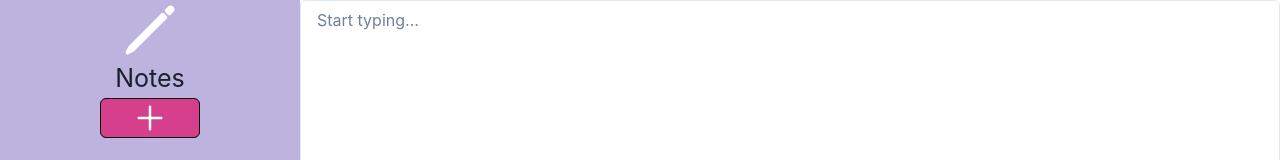
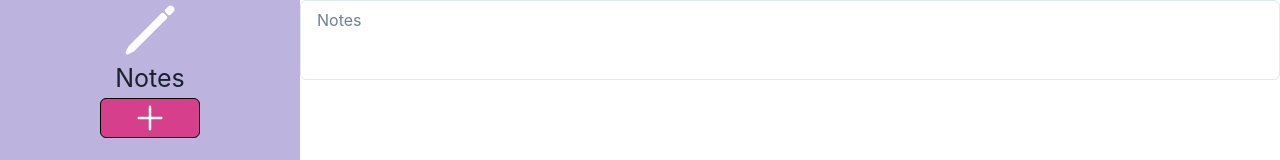
Before and after one commit to ohthatbaguk/Notes, a React (Create React App) app: page / in a window 1280 px wide. Shown: the top 160 px of the page. Built offline with nearby package versions, Linux system fonts and the light colour scheme.

Commit message:
Prepared tags for work

```diff
--- a/src/App.tsx
+++ b/src/App.tsx
@@ -16,15 +16,16 @@ export interface INote {
   id: string;
   title: string;
   content: string;
+  tags: string[];
 }
 
 function App() {
   const [activeNoteId, setActiveNoteId] = useState<string>("");
-  const [notes, setNotes] = useState<INote[]>(getFromLocalStorage("todos"));
+  const [notes, setNotes] = useState<INote[]>(getFromLocalStorage("notes"));
   const [isOpen, setIsOpen] = useState<boolean>(false);
 
   useEffect(() => {
-    saveToLocalStorage("todos", notes);
+    saveToLocalStorage("notes", notes);
   }, [notes]);
 
   const activeNote = notes.find((note) => note.id === activeNoteId);
@@ -50,7 +51,6 @@ function App() {
   };
 
   const deleteNote = (activeNote?: INote): void => {
-    console.log(activeNote);
     if (!activeNote) return;
     setNotes((prevNotes) => {
       const newNotes = [...prevNotes];
@@ -60,7 +60,7 @@ function App() {
   };
 
   const handleButtonClick = (): void => {
-    const note: INote = { id: uuidv4(), title: "", content: "" };
+    const note: INote = { id: uuidv4(), title: "", content: "", tags: [] };
     saveNote(note);
     setActiveNoteId(note.id);
   };
--- a/src/app.module.scss
+++ b/src/app.module.scss
@@ -61,7 +61,7 @@ ul li {
 
 .textarea {
   resize: none;
-  min-height: 90% !important;
+
 }
 
 .title {
--- a/src/components/Note/NoteEditor.tsx
+++ b/src/components/Note/NoteEditor.tsx
@@ -17,10 +17,14 @@ export default function NoteEditor({ saveNote, editNote, note }: INoteParams) {
   const updateNotes = (text: string, note: INote) => {
     const [title, ...content] = text.split("\n");
     const contentLines = content.join("\n");
+
+    const regex = /#[0-9A-Za-zА-Яа-яё]+/g;
+    const tags = contentLines.match(regex) ?? [];
+
     if (note) {
-      editNote({ id: note.id, title: title, content: contentLines });
+      editNote({ id: note.id, title: title, content: contentLines, tags });
     } else {
-      saveNote({ id: uuidv4(), title: title, content: contentLines });
+      saveNote({ id: uuidv4(), title: title, content: contentLines, tags });
     }
   };
 
@@ -41,8 +45,13 @@ export default function NoteEditor({ saveNote, editNote, note }: INoteParams) {
         className={styles.textarea}
         value={text}
         onChange={handleChange}
-        placeholder="Start typing..."
+        placeholder="Notes"
       />
+      <ul>
+        {note?.tags.map((item) => (
+          <li key={note?.id}>{item}</li>
+        ))}
+      </ul>
     </div>
   );
 }
```
